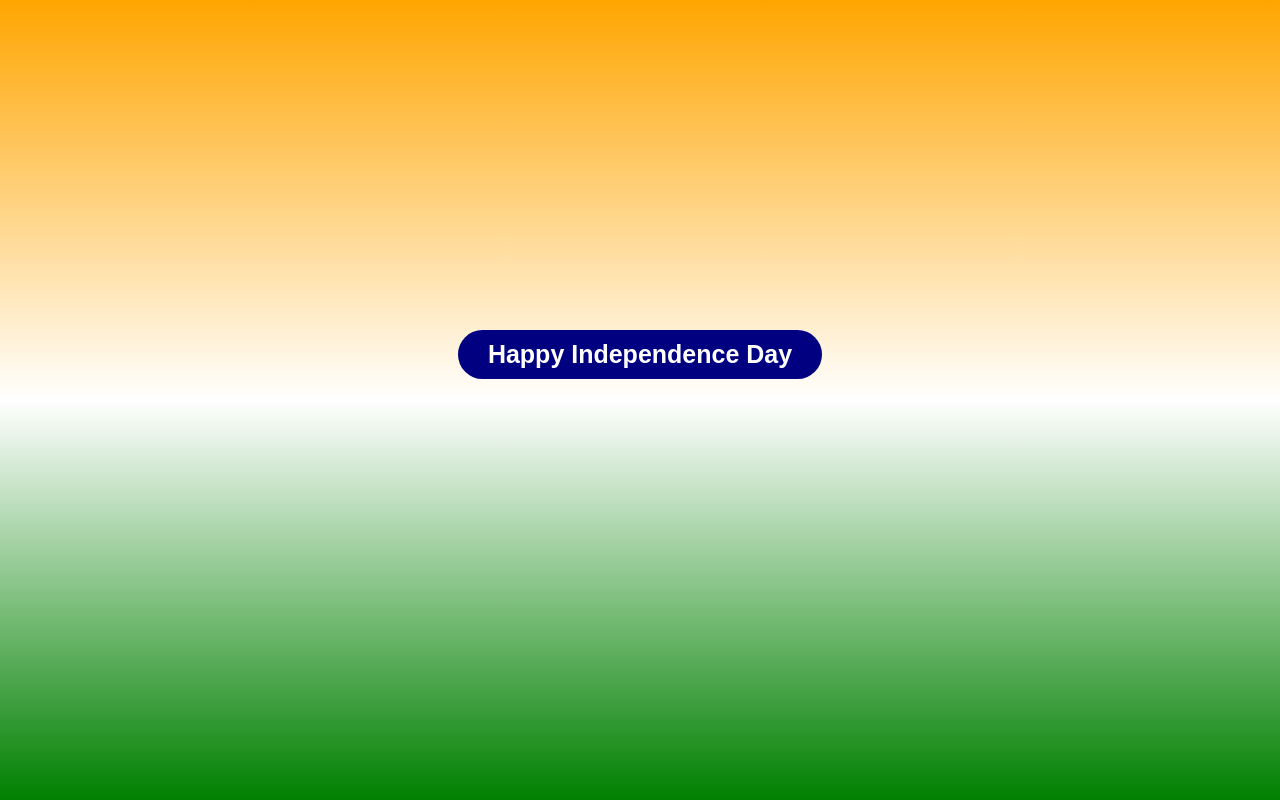
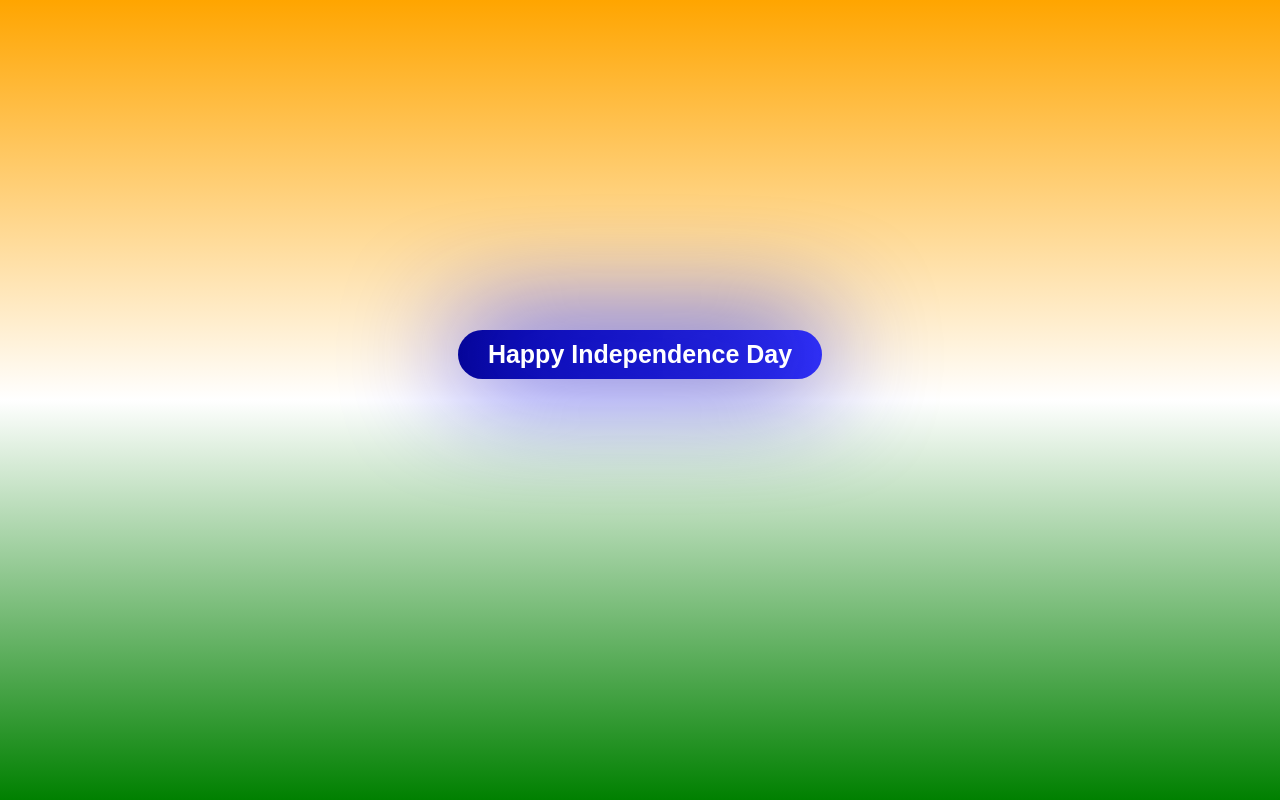
Before and after one commit to Mridulcodesrarely/independence-day, a plain HTML site: page index.html in a window 1280 px wide. Drawn offline with Linux system fonts and the light colour scheme.

Commit message:
another update

```diff
--- a/hover.css
+++ b/hover.css
@@ -9,7 +9,6 @@ body {
     padding: 0;
     background-image: linear-gradient(180deg, orange, white, green);
     overflow: hidden;
-
 }
 
 .butt {
@@ -20,18 +19,18 @@ body {
 }
 
 .btn {
-    background-color: navy;
+    background-image: linear-gradient(to right, rgb(3, 3, 136), rgb(53, 53, 255));
     position: relative;
     width: max-content;
     padding: 10px 30px;
     border-radius: 100px;
     border: none;
+    margin: 0 auto;
     color: white;
-    margin: 0 auto;
     font-size: 25px;
     font-family: sans-serif;
     font-weight: 600;
-    z-index: 0;
+    z-index: 1;
     cursor: pointer;
 }
 
@@ -53,10 +52,24 @@ body {
     bottom: 0;
     left: 0;
     background: linear-gradient(to right, rgb(221, 154, 30),white, rgb(16, 121, 16));
-    transition: 15ms ease-in-out;
+    transition: 200ms ease-in-out;
     z-index: -1;
 }
 
 .btn:hover::after{
     width: 100%;
 }
+
+.btn::before{
+    content: '';
+    background-image: linear-gradient(to right, rgb(17, 17, 244), rgb(25, 25, 77), rgb(16, 16, 117));
+    position: absolute;
+    width: calc(100% + 4px);
+    height: calc(100% + 4px);
+    top: -2px;
+    left: -2px;
+    z-index: -1;
+    background-size: 600%;
+    border-radius: 100px;
+    filter: blur(3.5rem);
+}
--- a/index.html
+++ b/index.html
@@ -3,12 +3,14 @@
 <head>
     <meta charset="UTF-8">
     <meta name="viewport" content="width=device-width, initial-scale=1.0">
-    <title>Button Hover</title>
+    <title>Happy Independence Day</title>
     <link rel="stylesheet" href="hover.css">
 </head>
 <body>
     <div class="butt">
+        <!-- <a href="hid.webp"> -->
         <button class="btn"  >Happy Independence Day</button>
+    <!-- </a> -->
     </div>
 </body>
 </html>
```
Also changed, not shown: hid.webp (added).
